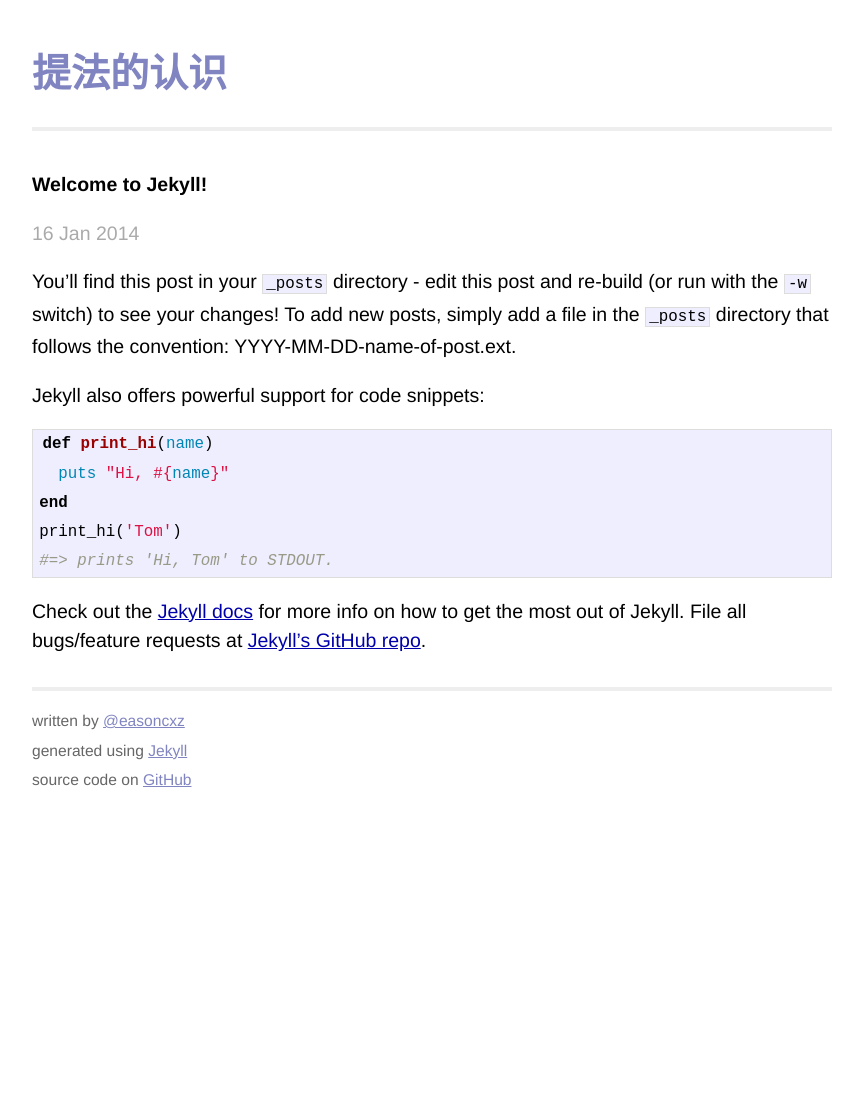
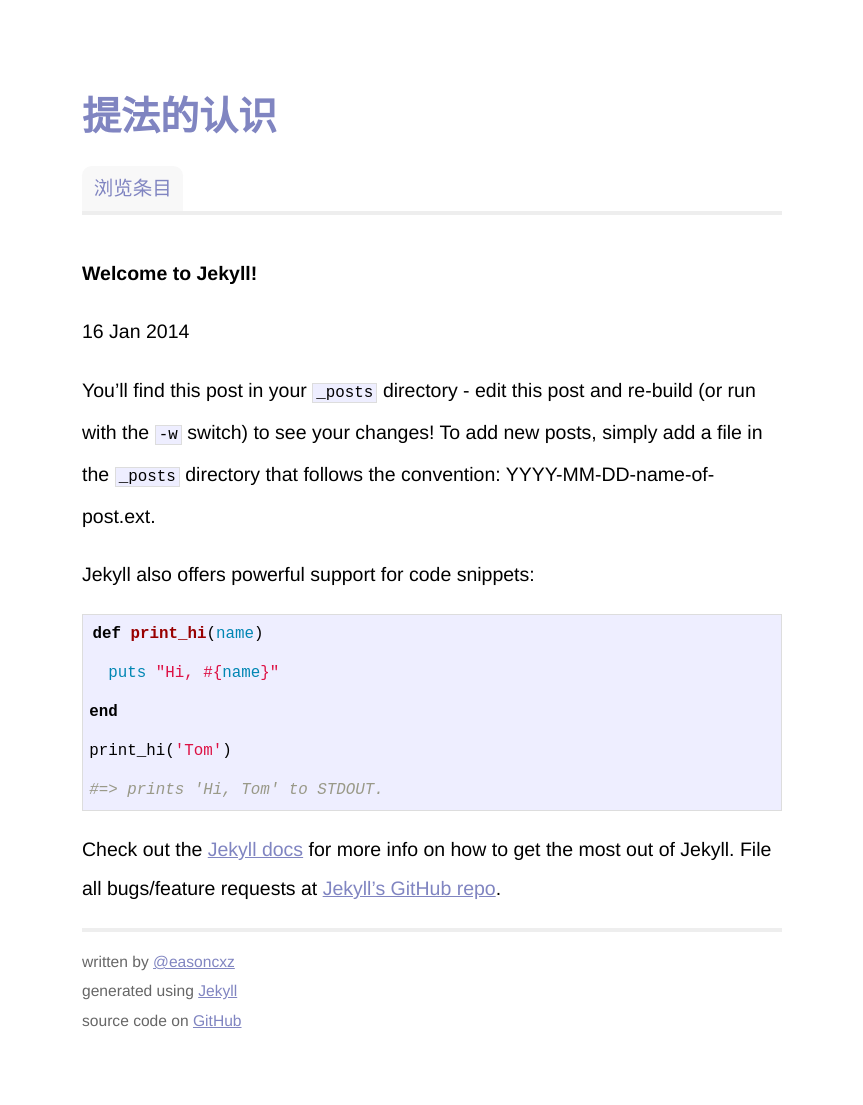
Before and after one commit to easoncxz/tifa, a Jekyll site: the page built from _posts/2014-01-16-welcome-to-jekyll.markdown, in a window 1280 px wide. Shown: the whole page, without its empty margins (208-1071 px from the left). Built offline with Jekyll 4.4.1, drawn with Linux system fonts in a browser that asks for light colours; Markdown is read by kramdown in place of the engine named in the settings; before the commit the page ends 920 px from its top, so only the background shows below that.

Commit message:
Modified everything so that I'm comfortable creating content.

```diff
--- a/_config.yml
+++ b/_config.yml
@@ -2,3 +2,4 @@
 markdown: redcarpet
 pygments: true
 baseurl: /tifa
+permalink: /posts/:title
--- /dev/null
+++ b/_includes/nav.html
@@ -0,0 +1,6 @@
+<nav>
+<ul>
+  <a href="{{ site.baseurl }}/list-of-entries/"><li>浏览条目</li></a>
+  <!--<a href="{{ site.baseurl }}"><li>home</li></a>-->
+</ul>
+</nav>
--- a/_layouts/default.html
+++ b/_layouts/default.html
@@ -16,23 +16,22 @@
     <body>
 
         <div class="site">
-          <div class="header">
+          <header>
             <h1 class="title"><a href="{{ site.baseurl }}">{{ site.name }}</a></h1>
-          </div>
+            {% include nav.html %}
+          </header>
+          <main>
 
           {{ content }}
 
-          <div class="footer">
-            <div class="contact">
-            <p>
+          </main>
+          <footer>
             <ul>
-                <li>written by <a href="https://twitter.com/easoncxz">@easoncxz</a></li>
-                <li>generated using <a href="http://jekyllrb.com">Jekyll</a></li>
-                <li>source code on <a href="https://github.com/easoncxz/tifa">GitHub</a></li>
+              <li>written by <a href="https://twitter.com/easoncxz">@easoncxz</a></li>
+              <li>generated using <a href="http://jekyllrb.com">Jekyll</a></li>
+              <li>source code on <a href="https://github.com/easoncxz/tifa">GitHub</a></li>
             </ul>
-            </p>
-            </div>
-          </div>
+          </footer>
         </div>
 
     </body>
--- a/css/main.css
+++ b/css/main.css
@@ -25,29 +25,17 @@
 h1 { margin-bottom: 1em; }
 p { margin: 1em 0; }
 
-a         { color: #00a; }
-a:hover   { color: #000; }
-a:visited { color: #a0a; }
-
-/*****************************************************************************/
-/*
-/* Home
-/*
-/*****************************************************************************/
-.posts {
-  // ul;
-  list-style-type: none;
-  margin-bottom: 2em;
+a {
+  color: #8085C1;
 }
 
-.posts li {
-  line-height: 1.75em;
+a:hover {
+  color: #00a;
 }
 
-.posts span {
-  color: #aaa;
-  font-family: Monaco, "Courier New", monospace;
-  font-size: 80%;
+blockquote {
+  padding: 0 0 0 2em;
+  border-left: 0.4em solid #eee;
 }
 
 /*****************************************************************************/
@@ -59,65 +47,75 @@
 .site {
   font-size: 150%;
   text-align: left;
-  //width: 42em;
-  max-width: 800px;
+  max-width: 700px;
   padding: 2em 1em;
   margin: 1em auto 1em;
   line-height: 1.5em;
 }
 
-.header{
+header {
   border-bottom: 4px solid #eee;
-  margin-bottom: 2em;
+  margin: 1em 0;
 }
 
-.header a {
+header h1 {
+  margin: 0;
   font-weight: bold;
+}
+
+header .title {
+  font-size: 2em;
+  line-height: 2em;
+}
+
+header a {
   text-decoration: none;
 }
 
-.title {
-  display: inline-block;
-  font-size: 2em;
+nav {
+  padding: 0.5em 0 0;
 }
 
-.title a {
-  color: #8085C1;
+nav ul {
+  list-style-type: none;
 }
 
-.title a:hover {
-  color: #000;
+nav ul li {
+  display: inline-block;
+  margin: 0 0.8em 0 0;
+  padding: 0.4em 0.6em;
+  border-top-left-radius: 0.5em;
+  border-top-right-radius: 0.5em;
+  background: #f8f8f8;
 }
 
-.meta {
-  color: #aaa;
+nav ul li:hover {
+  background: #eee;
 }
 
-.footer {
+main {
+  line-height: 2em;
+  margin: 1em 0;
+}
+
+main h2 {
+  padding: 1em 0 0;
+}
+
+main ul {
+  padding: 0 0 0 2em;
+}
+
+footer {
   font-size: 80%;
   color: #666;
   border-top: 4px solid #eee;
-  margin-top: 2em;
-  overflow: hidden;
+  margin: 1em 0;
 }
 
-.footer .contact {
-  float: left;
-  margin-right: 3em;
-}
-
-.footer .contact a {
-  color: #8085C1;
-}
-
-.footer .rss {
-  margin-top: 1.1em;
-  margin-right: -.2em;
-  float: right;
-}
-
-.footer .rss img {
-  border: 0;
+footer ul {
+  list-style-type: none;
+  padding: 1em 0;
 }
 
 /*****************************************************************************/
```
Also changed, not shown: index.md (added, +27 -0 lines), list-of-entries/index.html (added, +12 -0 lines), README.md, 2 other files.
